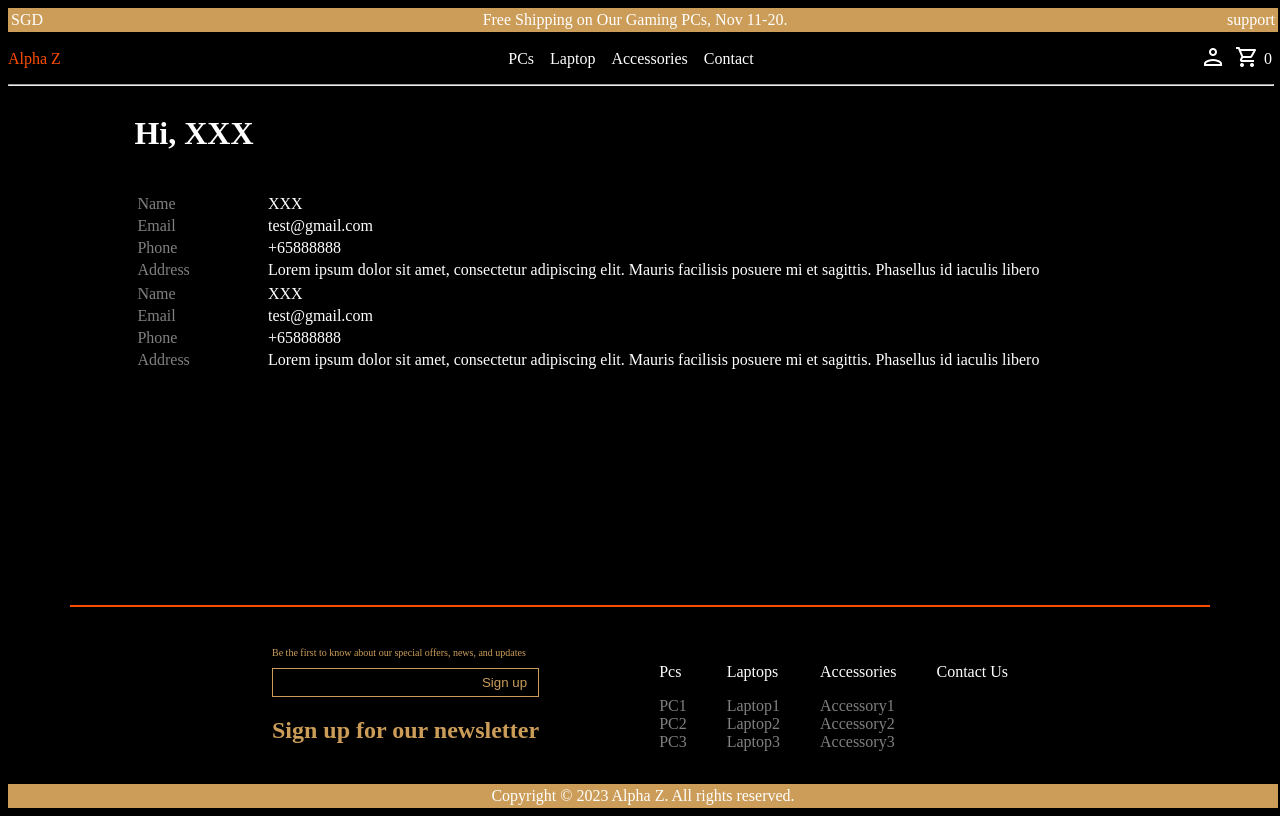
After one commit to Grendel99z/Alpha-Z, a PHP site: page /profile.html in a window 1280 px wide. The commit adds this page. Run offline with PHP 8.4, Linux system fonts and the light colour scheme.

Commit message:
create profile page backbone and css change for footer

```diff
--- /dev/null
+++ b/profile.css
@@ -0,0 +1,14 @@
+#body{
+    width: 80%;
+    margin-left: auto;
+    margin-right: auto
+}
+
+#body table{
+    width: 100%;
+}
+
+#body td:nth-child(1){
+    color: grey;
+    padding-right: 60px;
+}
--- /dev/null
+++ b/profile.html
@@ -0,0 +1,176 @@
+<!DOCTYPE html>
+<html>
+  <head>
+    <title>Alpha Z template</title>
+    <link rel="stylesheet" type="text/css" href="style.css">
+    <link rel="stylesheet" type="text/css" href="profile.css">
+  </head>
+  <body>
+    <div class = "wrapper">
+        <div class = "header">
+            <div class = "promotion">
+                <div id = "currency">
+                    SGD
+                </div>
+                <div id = "promo-info">
+                    Free Shipping on Our Gaming PCs, Nov 11-20.
+                </div>
+                <div id = "support">
+                    support
+                </div>
+            </div>
+            <div class = "navbar">
+                <div id = "logo">
+                    Alpha Z
+                </div>
+                <nav>
+                    <ul>
+                        <li><a href="#">PCs</a></li>
+                        <li><a href="#">Laptop</a></li>
+                        <li><a href="#">Accessories</a></li>
+                        <li><a href="#">Contact</a></li>
+                    </ul>
+                </nav>
+                <div class = "right-nav">
+                    <div id="profile-logo">
+                        <img src="assets/profile.png">
+                    </div>
+                    <div id = "cart">
+                        <div id = "cart-logo">
+                            <img src="assets/cart.png">
+                        </div>
+                        <div id = "cart-content">
+                            0
+                        </div>
+                    </div>
+                </div>
+            </div>
+            <hr>
+        </div>
+        <div id = "body">
+            <h1 id="profile_title">Hi, XXX</h1>
+            <br>
+            <table>
+                <tr>
+                    <td>
+                        Name
+                    </td>
+                    <td>
+                        XXX
+                    </td>
+                </tr>
+                <tr>
+                    <td>
+                     Email
+                    </td>
+                    <td>
+                        test@gmail.com
+                    </td>
+                </tr>
+                <tr>
+                    <td>
+                        Phone
+                    </td>
+                    <td>
+                        +65888888
+                    </td>
+                </tr>
+                <tr>
+                    <td>
+                        Address
+                    </td>
+                    <td>
+                        Lorem ipsum dolor sit amet, consectetur adipiscing elit. Mauris facilisis posuere mi et sagittis. Phasellus id iaculis libero
+                    </td>
+                </tr>
+            </table>
+            <table>
+                <tr>
+                    <td>
+                        Name
+                    </td>
+                    <td>
+                        XXX
+                    </td>
+                </tr>
+                <tr>
+                    <td>
+                     Email
+                    </td>
+                    <td>
+                        test@gmail.com
+                    </td>
+                </tr>
+                <tr>
+                    <td>
+                        Phone
+                    </td>
+                    <td>
+                        +65888888
+                    </td>
+                </tr>
+                <tr>
+                    <td>
+                        Address
+                    </td>
+                    <td>
+                        Lorem ipsum dolor sit amet, consectetur adipiscing elit. Mauris facilisis posuere mi et sagittis. Phasellus id iaculis libero
+                    </td>
+                </tr>
+            </table>
+        </div>
+        <footer>
+            <hr>
+            <div class = "footer-content">
+                <div class = "email-subscription">
+                    <div id = "es-information">
+                        Be the first to know about our special offers, news, and updates
+                    </div>
+                    <div id = "input">
+                        <form>
+                            <input type="email" id="email-input">
+                            <button type="submit" id="email-button">Sign up</button>
+                        </form>
+                    </div>
+                    <div id = "es-title">
+                        <h2>Sign up for our newsletter</h2>
+                    </div>
+                </div>
+                <div id = "footer-column">
+                    <div id = "fc-pc">
+                        <p>Pcs</p>
+                        <ul>
+                            <li>PC1</li>
+                            <li>PC2</li>
+                            <li>PC3</li>
+                        </ul>
+                    </div>
+                    <div id = "fc-laptop">
+                        <p>Laptops</p>
+                        <ul>
+                            <li>Laptop1</li>
+                            <li>Laptop2</li>
+                            <li>Laptop3</li>
+                        </ul>
+                    </div>
+                    <div id = "fc-accessories">
+                            <p>Accessories</p>
+                            <ul>
+                                <li>Accessory1</li>
+                                <li>Accessory2</li>
+                                <li>Accessory3</li>
+                            </ul>
+                    </div>
+                    <div id = "fc-contactus">
+                        <p>Contact Us</p>
+                    </div>
+                </div>
+            </div>
+            <div id = "copyright">
+                Copyright &copy; 2023 Alpha Z. All rights reserved.
+            </div>
+        </footer>
+    </div>
+    </body>
+  </body>
+</html>
--- a/style.css
+++ b/style.css
@@ -1,6 +1,12 @@
 body {
     background-color: black;
     color: white;
+}
+
+.wrapper{
+    min-height:100vh;
+    display:flex;
+    flex-direction: column;
 }
 
 .header {
@@ -77,6 +83,10 @@ flex-shrink: 0;
 
 .header hr{
     width: 100%;
+}
+
+#body{
+    flex: 1;
 }
 
 footer {
```
